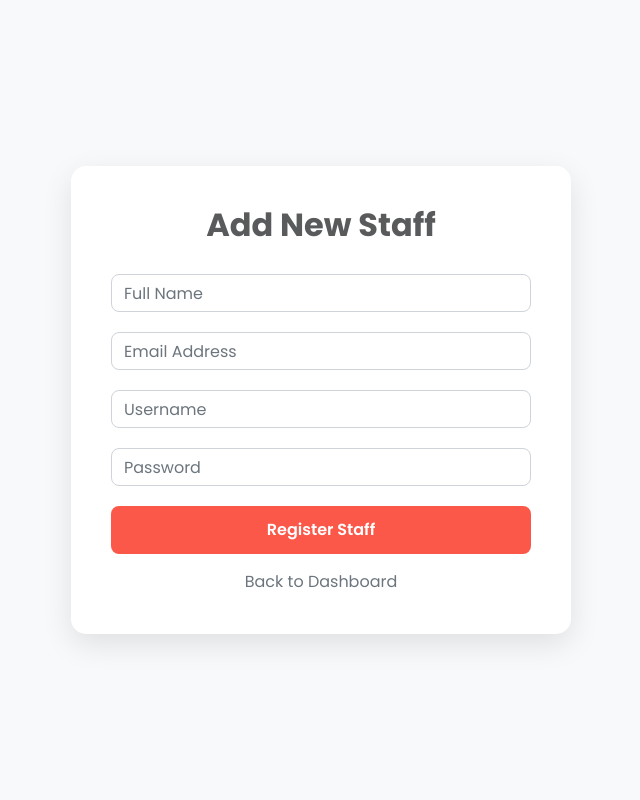
After one commit to nehusamgit/awt_cafe_project, a Django app: template myapp/templates/staff_reg.html in a window 1280 px wide. The commit adds this page. Shown: the whole page, without its empty margins (319-959 px from the left). Run offline with Django 5.2, Linux system fonts and the light colour scheme; the template is opened without the code that fills it, so the values that code supplies are empty; some libraries are stand-ins or nearby versions.

Commit message:
Fix broken urls.py, implement staff registration, and update admin dashboard

```diff
--- a/cafe/urls.py
+++ b/cafe/urls.py
@@ -15,13 +15,43 @@ Including another URLconf
     2. Add a URL to urlpatterns:  path('blog/', include('blog.urls'))
 """
 from django.contrib import admin
-from django.urls import path
+from django.urls import path, re_path
 from myapp import views
 from django.conf import settings
 from django.conf.urls.static import static
 
 from django.views.static import serve
-    # Staff Dashboard extra routes
+urlpatterns = [
+    path('admin/', admin.site.urls),
+    path('', views.home, name='home'),
+    path('reg/', views.reg, name='reg'),
+    path('login/', views.login, name='login'),
+    path('logout/', views.logout, name='logout'),
+    path('customer_home/', views.customer_home, name='customer_home'),
+
+    # Admin Dashboard
+    path('admin_dashboard/', views.admin_dashboard, name='admin_dashboard'),
+    path('admin_logout/', views.admin_logout, name='admin_logout'),
+    path('add_category/', views.add_category, name='add_category'),
+    path('edit_category/<int:id>/', views.edit_category, name='edit_category'),
+    path('delete_category/<int:id>/', views.delete_category, name='delete_category'),
+    path('assign_duty/', views.assign_duty_schedule, name='assign_duty_schedule'),
+    path('add_menu_item/', views.add_menu_item, name='add_menu_item'),
+    path('edit_menu_item/<int:id>/', views.edit_menu_item, name='edit_menu_item'),
+    path('delete_menu_item/<int:id>/', views.delete_menu_item, name='delete_menu_item'),
+
+    # Cart & Items
+    path('item/<int:item_id>/', views.item_detail, name='item_detail'),
+    path('add_to_cart/<int:item_id>/', views.add_to_cart, name='add_to_cart'),
+    path('view_cart/', views.view_cart, name='view_cart'),
+    path('remove_from_cart/<int:item_id>/', views.remove_from_cart, name='remove_from_cart'),
+    path('payment/', views.payment_page, name='payment_page'),
+    path('checkout/', views.checkout, name='checkout'),
+
+    # Staff Views
+    path('staff_dashboard/', views.staff_dashboard, name='staff_dashboard'),
+    path('staff_logout/', views.staff_logout, name='staff_logout'),
+    path('staff_reg/', views.staff_reg, name='staff_reg'), # New staff registration route
     path('accept_order/<int:order_id>/', views.accept_order, name='accept_order'),
 ]
 
--- a/myapp/templates/admin_dashboard.html
+++ b/myapp/templates/admin_dashboard.html
@@ -235,7 +235,10 @@
         <div class="section-card">
             <div class="d-flex justify-content-between align-items-center">
                 <h2><i class="fa fa-calendar"></i> Staff Duty Schedules</h2>
-                <button class="btn-add" data-toggle="modal" data-target="#addDutyModal">Assign Duty</button>
+                <div>
+                    <a href="{% url 'staff_reg' %}" class="btn-add mr-2" style="text-decoration: none;">Register Staff</a>
+                    <button class="btn-add" data-toggle="modal" data-target="#addDutyModal">Assign Duty</button>
+                </div>
             </div>
             <div class="table-responsive">
                 <table class="table">
--- /dev/null
+++ b/myapp/templates/staff_reg.html
@@ -0,0 +1,81 @@
+{% load static %}
+<!DOCTYPE html>
+<html lang="en">
+<head>
+    <meta charset="utf-8">
+    <meta name="viewport" content="width=device-width, initial-scale=1, shrink-to-fit=no">
+    <title>Staff Registration - Klassy Cafe</title>
+    <link href="https://fonts.googleapis.com/css?family=Poppins:100,200,300,400,500,600,700,800,900&display=swap" rel="stylesheet">
+    <link rel="stylesheet" type="text/css" href="{% static 'css/bootstrap.min.css' %}">
+    <style>
+        body {
+            font-family: 'Poppins', sans-serif;
+            background-color: #f8f9fa;
+            height: 100vh;
+            display: flex;
+            align-items: center;
+            justify-content: center;
+        }
+        .reg-card {
+            background: #fff;
+            padding: 40px;
+            border-radius: 15px;
+            box-shadow: 0 10px 30px rgba(0,0,0,0.1);
+            width: 100%;
+            max-width: 500px;
+        }
+        .reg-card h2 {
+            font-weight: 700;
+            color: #585a5b;
+            margin-bottom: 30px;
+            text-align: center;
+        }
+        .form-control {
+            border-radius: 8px;
+            padding: 12px;
+            margin-bottom: 20px;
+        }
+        .btn-reg {
+            background: #fb5849;
+            color: #fff;
+            border: none;
+            padding: 12px;
+            border-radius: 8px;
+            width: 100%;
+            font-weight: 600;
+            transition: 0.3s;
+        }
+        .btn-reg:hover {
+            background: #585a5b;
+            color: #fff;
+        }
+        .error-msg {
+            color: #fb5849;
+            font-size: 14px;
+            margin-bottom: 15px;
+            text-align: center;
+        }
+    </style>
+</head>
+<body>
+
+    <div class="reg-card">
+        <h2>Add New Staff</h2>
+        {% if error %}
+        <p class="error-msg">{{ error }}</p>
+        {% endif %}
+        <form method="post">
+            {% csrf_token %}
+            <input type="text" name="name" class="form-control" placeholder="Full Name" required>
+            <input type="email" name="email" class="form-control" placeholder="Email Address" required>
+            <input type="text" name="uname" class="form-control" placeholder="Username" required>
+            <input type="password" name="pword" class="form-control" placeholder="Password" required>
+            <button type="submit" class="btn-reg">Register Staff</button>
+        </form>
+        <div class="text-center mt-3">
+            <a href="{% url 'admin_dashboard' %}" class="text-muted">Back to Dashboard</a>
+        </div>
+    </div>
+
+</body>
+</html>
```
Also changed, not shown: cafe/settings.py (+14 -6 lines), myapp/views.py (+20 -0 lines).
